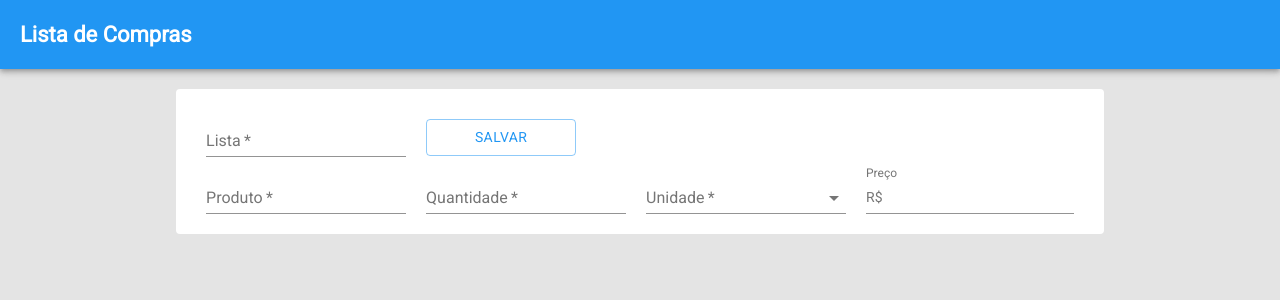
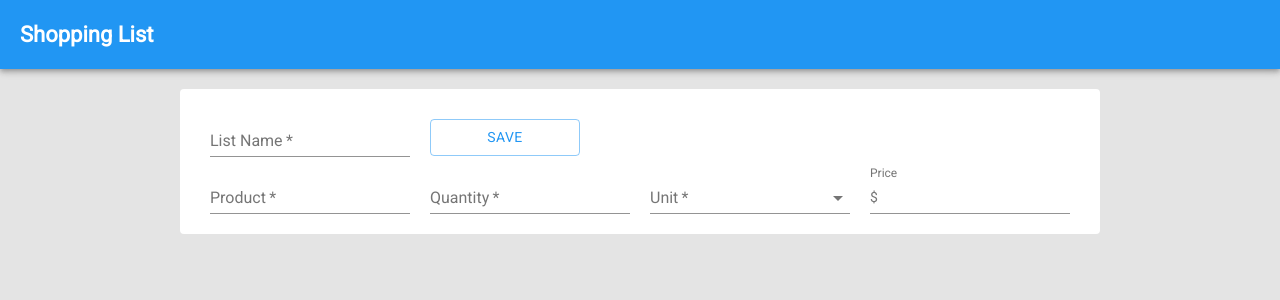
Before and after one commit to patrickcarmo/listacompras, a React (Create React App) app: page /lista/novo in a window 1280 px wide. Shown: the top 300 px of the page. Built offline with nearby package versions, Linux system fonts and the light colour scheme.

Commit message:
Translation

```diff
--- a/public/index.html
+++ b/public/index.html
@@ -23,7 +23,7 @@
       Learn how to configure a non-root public URL by running `npm run build`.
 	-->
 	<link href="https://fonts.googleapis.com/css?family=Roboto" rel="stylesheet">
-    <title>React App</title>
+    <title>Shopping List</title>
   </head>
   <body>
     <noscript>You need to enable JavaScript to run this app.</noscript>
--- a/src/common/Header.js
+++ b/src/common/Header.js
@@ -6,7 +6,7 @@ const Header = (props) => (
 	<AppBar position="static" color="primary">
 		<div className="header">
 			<Link to="/">
-				<p className="title text-esquerda">Lista de Compras</p>
+				<p className="title text-esquerda">Shopping List</p>
 			</Link>
 		</div>
 	</AppBar>
--- a/src/create-list/Form.js
+++ b/src/create-list/Form.js
@@ -86,18 +86,18 @@ class Form extends Component {
 			<form noValidate autoComplete="off" className="form-container">
 				<div className="form-row">
 					<TextField
-						label="Lista"
+						label="List Name"
 						name="list"
 						value={this.state.list}
 						onChange={this.handleChange}
 						required
 						error={!this.state.list && this.state.showErrors}
 					/>
-					<Button variant="outlined" color='primary' onClick={this.handleSubmit}>Salvar</Button>
+					<Button variant="outlined" color='primary' onClick={this.handleSubmit}>Save</Button>
 				</div>
 				<div className="form-row">
 					<TextField
-						label="Produto"
+						label="Product"
 						name="product"
 						value={this.state.product}
 						onChange={this.handleChange}
@@ -106,7 +106,7 @@ class Form extends Component {
 					/>
 
 					<TextField
-						label="Quantidade"
+						label="Quantity"
 						name="quantity"
 						value={this.state.quantity}
 						onChange={this.handleChange}
@@ -115,7 +115,7 @@ class Form extends Component {
 					/>
 					<TextField
 						select
-						label="Unidade"
+						label="Unit"
 						name="unit"
 						value={this.state.unit}
 						onChange={this.handleChange}
@@ -129,12 +129,12 @@ class Form extends Component {
 						}
 					</TextField>
 					<TextField
-						label="Preço"
+						label="Price"
 						name="price"
 						value={this.state.price}
 						onChange={this.handleChange}
 						InputProps={{
-							startAdornment: <InputAdornment position="start">R$</InputAdornment>
+							startAdornment: <InputAdornment position="start">$</InputAdornment>
 						}}
 					/>
 				</div>
--- a/src/create-list/ListItem.js
+++ b/src/create-list/ListItem.js
@@ -24,7 +24,7 @@ const ListItem = ({item, deleteProduct, toggleProduct, list}) => (
 				{item.quantity} {item.unit}
 			</Typography>
 			<Typography component="p">
-				R$ {item.price}
+				$ {item.price}
 			</Typography>
 
 		</div>
--- a/src/create-list/ListItemFooter.js
+++ b/src/create-list/ListItemFooter.js
@@ -22,7 +22,7 @@ const ListItemFooter = (props) => (
 				size="1x"
 			/>
 		</div>
-		<p>Total: R$ {props.item.total}</p>
+		<p>Total: $ {props.item.total}</p>
 	</div>
 )
 
--- a/src/create-list/NewItem.js
+++ b/src/create-list/NewItem.js
@@ -10,7 +10,7 @@ import CustomCard from '../common/CustomCard';
 const NewItem = (props) => (
 	<CustomCard link="#" action={() => props.startAdd(props.list)} containerClass="list-item">
 		<div className="new-item">
-			<p className="title">Novo Produto</p>
+			<p className="title">Add New Product</p>
 			<FontAwesomeIcon icon={faPlusCircle} color="#E4E4E4" size="8x" />
 		</div>
 	</CustomCard>
--- a/src/home/List.js
+++ b/src/home/List.js
@@ -19,11 +19,11 @@ const List = (props) => (
 			<div className="list-card-body">
 				<ListItem
 					icon={faCheck}
-					text={`${props.openedItems} restante(s) restante(s)`}
+					text={`${props.openedItems} Remaining Items`}
 				/>
 				<ListItem
 					icon={faShoppingBasket}
-					text={`${props.closedItems} Item(s) Comprado(s)`}
+					text={`${props.closedItems} Item Purchased`}
 				/>
 			</div>
 		</div>
--- a/src/home/ListFooter.js
+++ b/src/home/ListFooter.js
@@ -3,7 +3,7 @@ import React from 'react';
 const ListFooter = (props) => (
 	<div className="list-footer">
 		<p>{props.date}</p>
-		<p>R$ {props.total}</p>
+		<p>$ {props.total}</p>
 	</div>
 );
 
--- a/src/home/NewList.js
+++ b/src/home/NewList.js
@@ -9,7 +9,7 @@ const NewList = (props) => (
 		action={props.newList}
 	>
 		<div >
-			<p className="title">Adicionar Novas Listas!</p>
+			<p className="title">Add New List!</p>
 		</div>
 	</CustomCard>
 );
```
